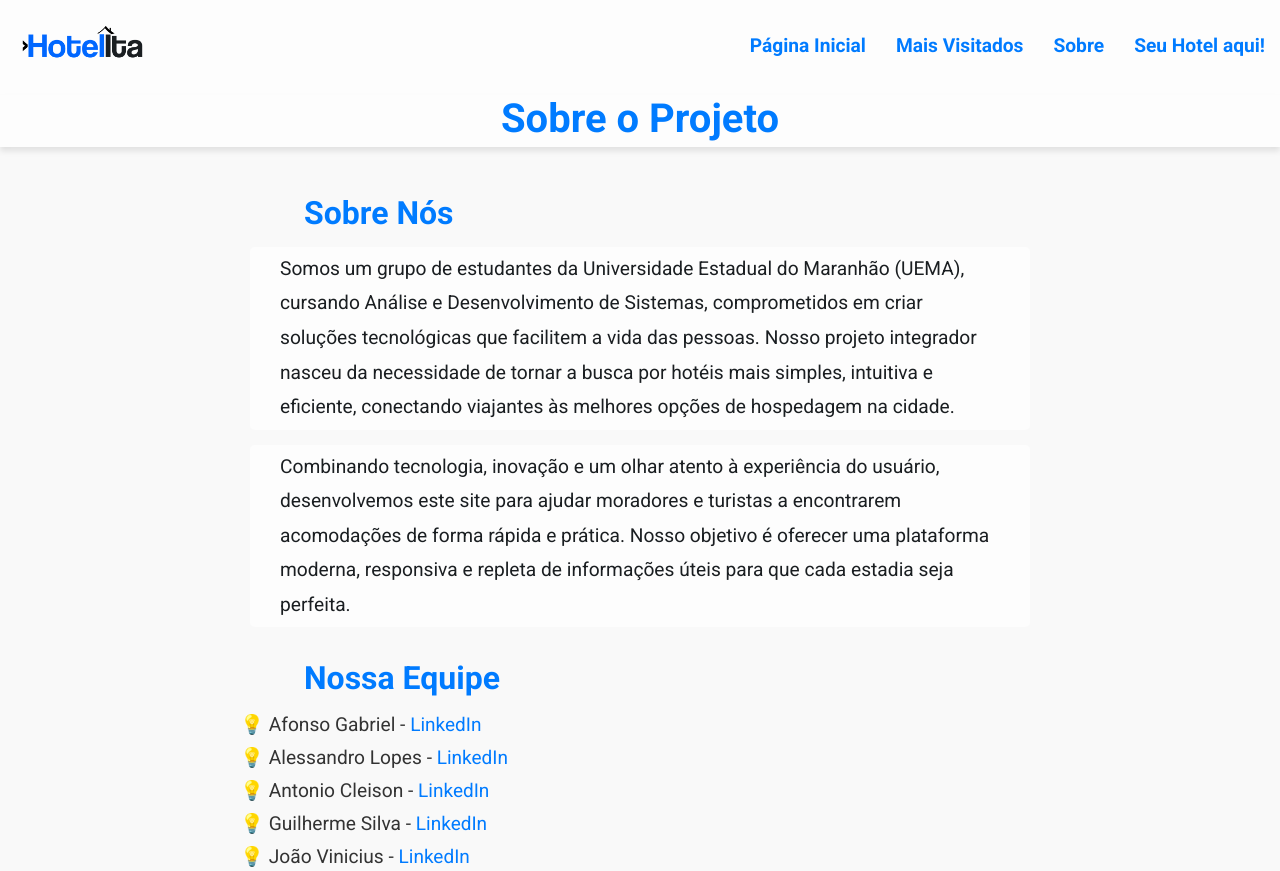
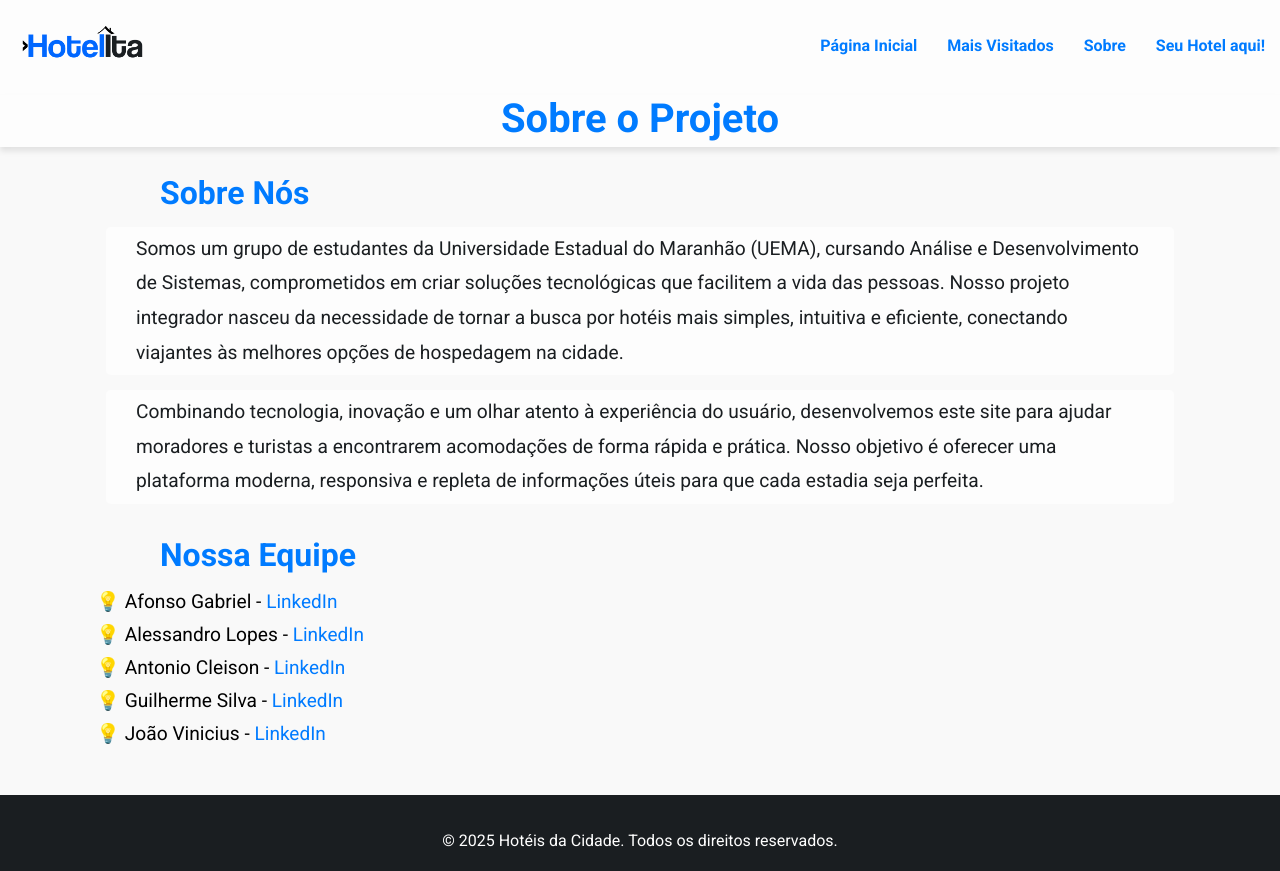
Before and after one commit to Attonic/hotelita, a plain HTML site: page pages/sobre.html in a window 1280 px wide. Shown: the top 871 px of the page. Drawn offline with Linux system fonts and the light colour scheme.

Commit message:
Style: ajustes realizados na aba Sobre o projeto

```diff
--- a/assets/css/header-footer.css
+++ b/assets/css/header-footer.css
@@ -8,6 +8,7 @@ body {
     flex-direction: column; /* Organiza os elementos em coluna */
     font-family: "Roboto", Arial, sans-serif; /* Fonte amigável */
 }
+
 img {
     max-width: 600px;
     height: auto;
@@ -67,9 +68,6 @@ nav ul li a {
     font-weight: bold;
 }
 
-nav ul li a:hover {
-    text-decoration: underline;
-}
 main {
     flex: 1;
 }
@@ -78,7 +76,6 @@ a {
     font-size: 19px;
 }
 a:hover {
-    box-shadow: 0 6px 0px rgba(0, 0, 0, 0.3);
     font-size: 20px;
     transition: all 0.3s ease;
 }
--- a/assets/css/sobre.css
+++ b/assets/css/sobre.css
@@ -1,12 +1,12 @@
 html,
 body {
+    background-color: #f9f9f9;
     height: 100%;
     margin: 0;
+    padding: 0;
     display: flex;
     flex-direction: column;
     font-family: "Roboto", Arial, sans-serif; /* Fonte amigável */
-    background-color: #f9f9f9;
-    color: #333;
 }
 
 header h1 {
@@ -15,39 +15,16 @@ header h1 {
     margin-bottom: 5px;
 }
 
-nav ul {
-    display: flex;
-    justify-content: center;
-    list-style: none;
-    padding: 10px 0;
-    margin: 0;
+main {
+    max-width: 85%;
+    margin: 0 auto;
 }
 
-nav ul li {
-    margin: 0 15px;
-}
-
-nav ul li a {
-    color: #007bff;
-    text-decoration: none;
-    font-size: 1.2rem;
-    font-weight: bold;
-}
-
-nav ul li a:hover {
-    text-decoration: underline;
-}
-a:hover {
-    box-shadow: 0 6px 0px rgba(0, 0, 0, 0.3);
-    font-size: 20px;
-    transition: all 0.3s ease;
-}
-
-main {
-    flex: 1;
-    padding: 20px;
-    max-width: 800px;
-    margin: 0 auto;
+@media screen and (min-width: 1500px) {
+    main {
+        max-width: 50%;
+        margin: 0 auto;
+    }
 }
 
 .sobre,
@@ -85,5 +62,5 @@ main {
 }
 
 .nossa-equipe ul li a:hover {
-    text-decoration: underline;
+    font-weight: bold;
 }
```
